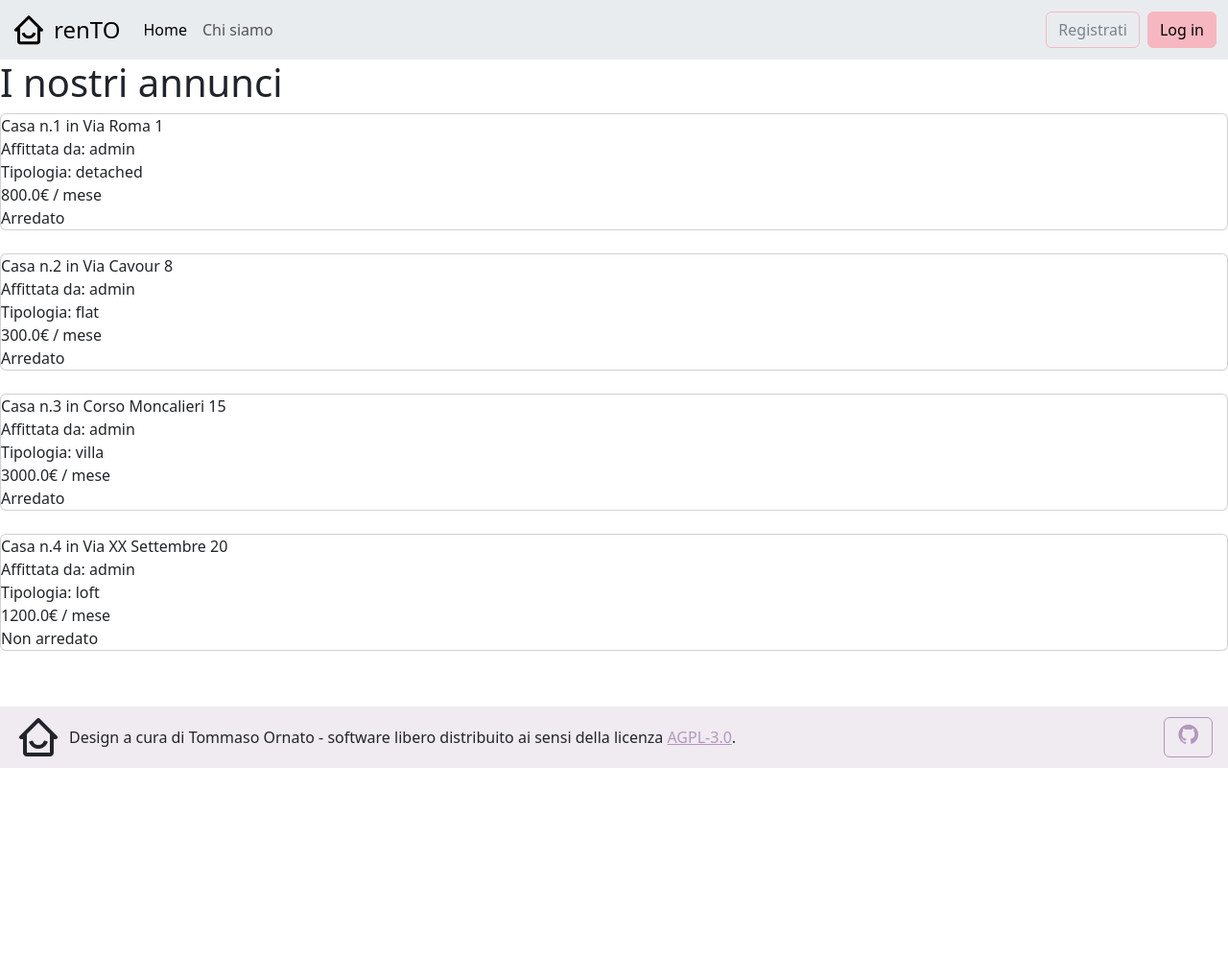
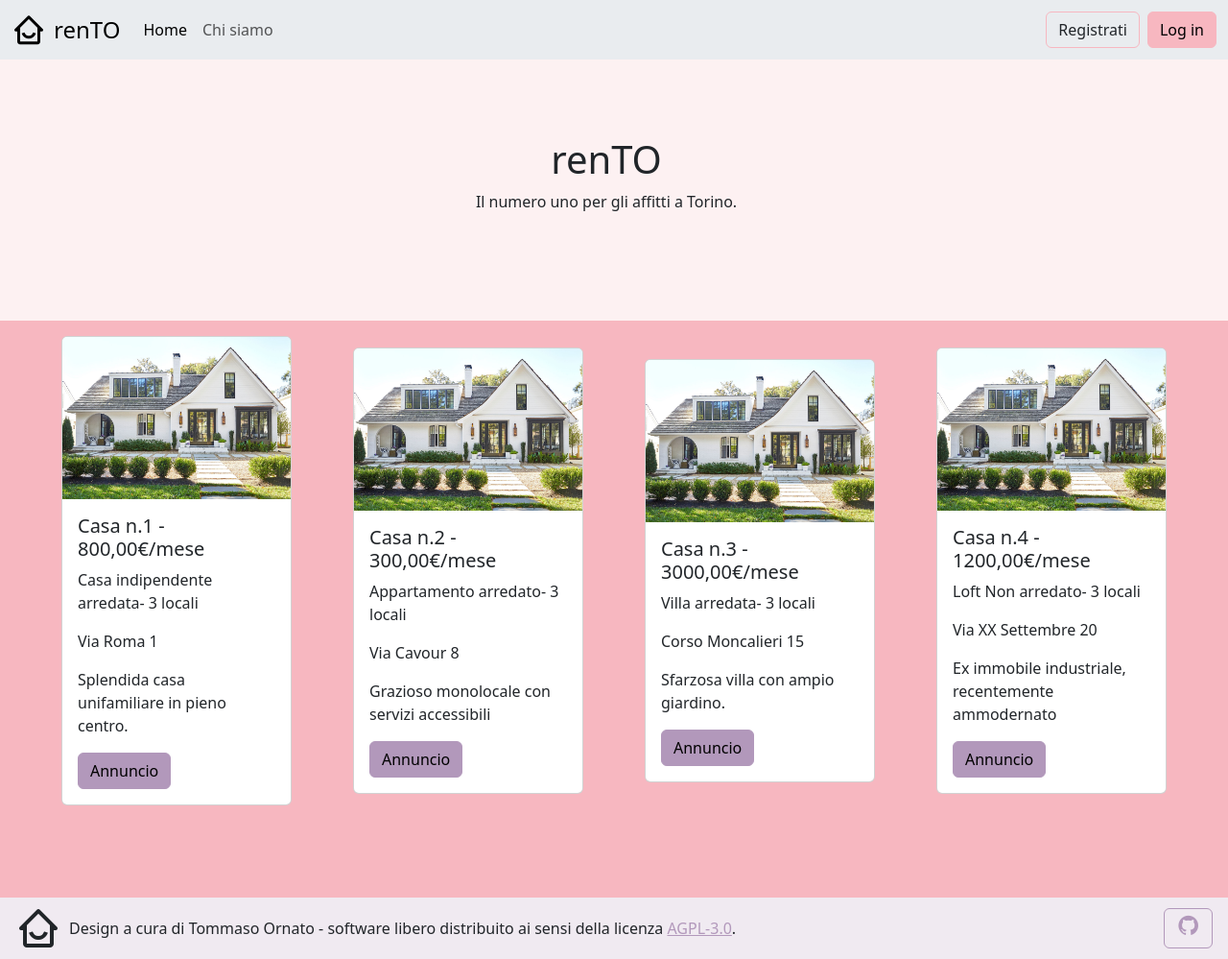
Before and after one commit to ornato-t/IAW-exam-1, a Flask app: page / in a window 1280 px wide. Shown: the whole page at 96% size. Before the commit the page ends 800 px from the top, so only its background shows below. Run offline with Flask 3, Linux system fonts and the light colour scheme; data comes from the database, SQL or seed files in the repository; some libraries are stand-ins or nearby versions.

Commit message:
Displaying ads in frontpage with cards

```diff
--- a/ads.py
+++ b/ads.py
@@ -1,15 +1,22 @@
 import sqlite3
 
 def get_public_ads():
+    """
+    Queries the database and returns a list of advertisements
+
+    :returns: a list of all advertisements on the site
+    """
     conn = sqlite3.connect('database/database.db')
     conn.row_factory = sqlite3.Row
     cursor = conn.cursor()
 
     cursor.execute("""
-        SELECT A.adress, A.title, A.rooms, A.type, A.description, A.rent, A.furniture, P.name as landlord_name, P.username as landlord_username
+        SELECT A.id, A.adress, A.title, A.rooms, A.type, A.description, A.rent, A.furniture, P.name as landlord_name, P.username as landlord_username, PI.path as image
         FROM ADVERTISEMENT A
         INNER JOIN PERSON P ON P.username = A.landlord_username
-        WHERE A.available = TRUE;
+        INNER JOIN PICTURES PI ON PI.ADVERTISEMENT_id = A.id
+        WHERE A.available = TRUE
+        GROUP BY A.id;
     """)
     rows = cursor.fetchall()
 
@@ -18,6 +25,73 @@ def get_public_ads():
 
     result = []
     for row in rows:
-        result.append(dict(row))
+        ad = dict(row)
+        ad['rooms'] = get_rooms(ad['rooms'])
+        ad['furniture'] = get_furniture(ad['furniture'], ad['type'])
+        ad['type'] = get_type(ad['type'])
+        ad['rent'] = get_rent(ad['rent'])
+        print(ad)
+        result.append(ad)
 
     return result
+
+def get_rooms(num):
+    """
+    Pretty prints the number of rooms in a house. Returns '5+' if the house has more than 5 rooms
+
+    :param num: the number of rooms
+    :returns: a string representation of the number of rooms
+    """
+
+    if num > 5:
+        return '5+'
+    else:
+        return num
+
+def get_type(house_type):
+    """
+    Translates the "type" DB row format into plain Italian
+
+    :param house_type: house type in the DB format
+    :returns: a string representation of the house type
+    """
+
+    match house_type:
+        case 'detached':
+            return 'Casa indipendente'
+        case 'flat':
+            return 'Appartamento'
+        case 'loft':
+            return 'Loft'
+        case 'villa':
+            return 'Villa'
+        case _: # Default case if no other cases are matched, this should never happen
+            return house_type
+
+
+def get_furniture(furniture, house_type):
+    """
+    :param furniture: furniture boolean attribute, from the DB
+    :param house_type: the type of house in the DB format
+    :returns: a string representation of the furniture status
+    """
+
+    result = ''
+
+    if furniture == False:
+        result = 'non'
+
+    if house_type == 'detached' or house_type == 'villa':
+        result += ' arredata'
+    else:
+        result += ' arredato'
+
+    return result.capitalize()
+
+def get_rent(num):
+    """
+    :param num: rent attribute, from the DB
+    :returns: a string representation of the rent parameter, truncated to two decimal positions and with a comma as a separator
+    """
+
+    return f'{num:.2f}'.replace('.', ',')
--- a/static/custom.css
+++ b/static/custom.css
@@ -1,3 +1,5 @@
+/* BASE TEMPLATE */
+
 body {
     display: flex;
     flex-direction: column;
@@ -24,3 +26,29 @@ main {
 .footer-buttons{
     margin-left: auto;
 }
+
+/* HOME PAGE */
+
+.hero {
+    display: grid;
+    place-items: center;
+    padding: 5rem 6rem 6rem 5rem;
+}
+
+.adverts {
+    padding: 1rem 2rem 6rem 2rem;
+    display: grid;
+    grid-template-columns: repeat(4, minmax(0, 1fr));
+    place-items: center;
+    height: 100%;
+    flex-grow: 1;
+}
+
+.card {
+    width: 15rem;
+    height: fit-content;
+}
+
+.adButton {
+    margin-left: auto
+}
--- a/templates/base.html
+++ b/templates/base.html
@@ -29,14 +29,14 @@
           </ul>
           <aside class="d-flex gap-2 fs-5">
             <!-- TODO: If logged in replace this with link to personal page  -->
-            <a class="btn btn-outline-secondary text-dark" href="/TODO">Registrati</a>
+            <a class="btn btn-outline-secondary text-body" href="/TODO">Registrati</a>
             <a class="btn btn-secondary" href="/TODO">Log in</a>
           </aside>
         </div>
       </div>
     </nav>
 
-    <main>{% block content %}{% endblock %}</main>
+    <main class="d-flex flex-column">{% block content %}{% endblock %}</main>
 
     <footer class="footer bg-primary-subtle">
       <i class="bx bx-home-smile bx-lg"></i>
--- a/templates/home.html
+++ b/templates/home.html
@@ -1,19 +1,31 @@
 {% extends "base.html" %}
 {% block title %}Home{% endblock %}
 {% set title = 'home' %}
+
 {% block content %}
-<h1>I nostri annunci</h1>
-{% for ad in advertisements %}
-<article class="card">
-  {{ad.title}} in {{ad.adress}}
-  <br />
-  Affittata da: {{ad.landlord_name}}
-  <br />
-  Tipologia: {{ad.type}}
-  <br />
-  {{ad.rent}}€ / mese
-  <br />
-  {{ 'Arredato' if ad.furniture else 'Non arredato' }}
-</article>
-<br />
-{% endfor %} {% endblock %}
+
+    <header class="hero bg-secondary-subtle text-content-secondary">
+        <h1 class="fs-1">
+            renTO
+        </h1>
+        <p>
+            Il numero uno per gli affitti a Torino.
+        </p>
+    </header>
+
+    <section class="adverts bg-secondary">
+        {% for ad in advertisements %}
+            <article class="card">
+                <img src="/static/images/{{ad.image}}" class="card-img-top" alt="{{ad.title}}">
+                <div class="card-body">
+                    <h5 class="card-title">{{ad.title}} - {{ad.rent}}€/mese</h5>
+                    <p class="card-text">{{ad.type}} {{ ad.furniture }}- {{ad.rooms}} locali</p>
+                    <p class="card-text">{{ad.adress}}</p>
+                    <p class="card-text">{{ad.description}}</p>
+                    <a href="#" class="btn btn-primary adButton">Annuncio</a>
+                </div>
+            </article>
+        {% endfor %}
+    </section>
+
+{% endblock %}
```
Also changed, not shown: static/images/1.jpg (renamed from images/1.jpg), static/images/2.jpg (renamed from images/2.jpg), static/images/3.jpg (renamed from images/3.jpg), static/images/4.jpg (renamed from images/4.jpg).
